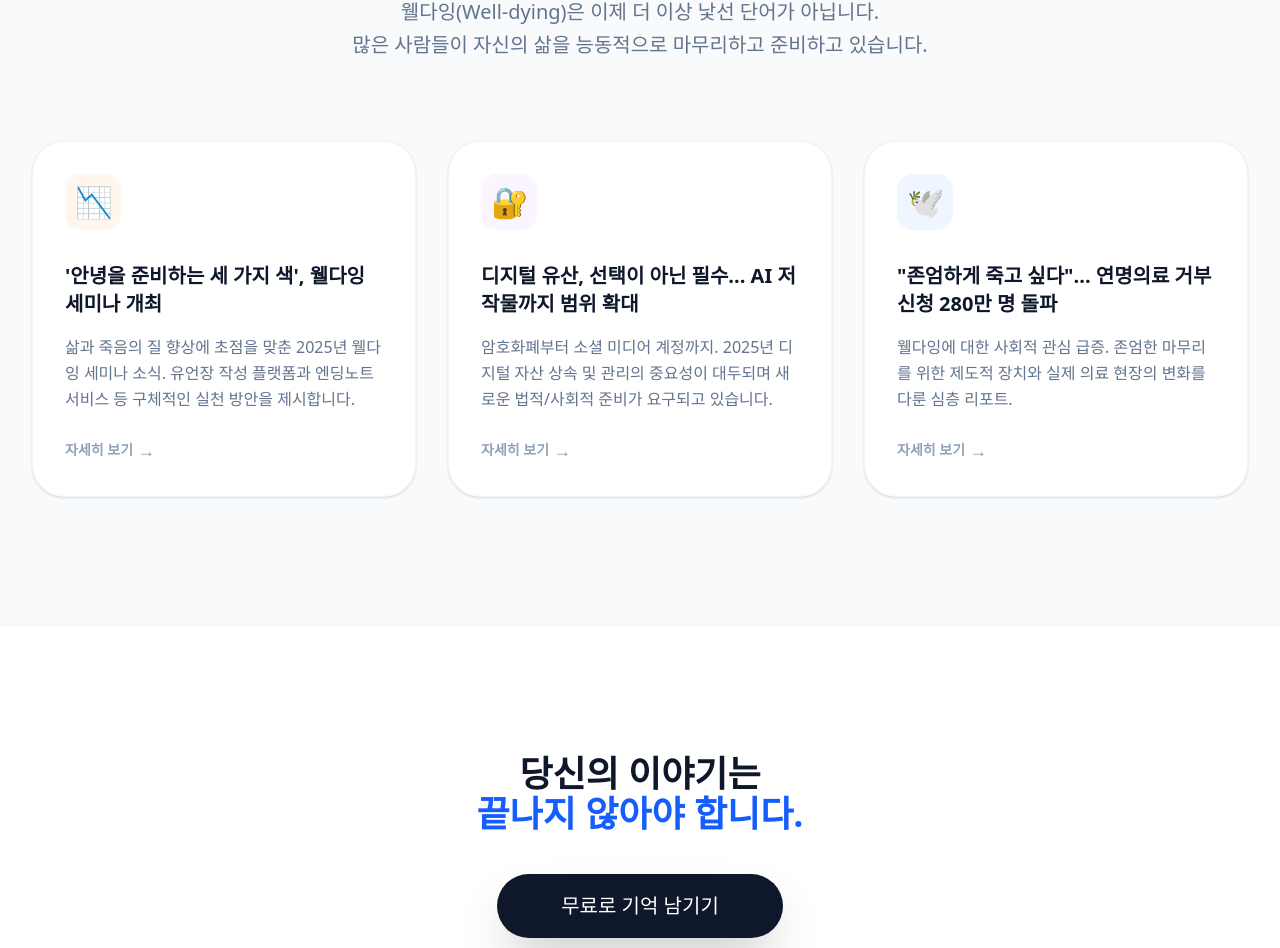
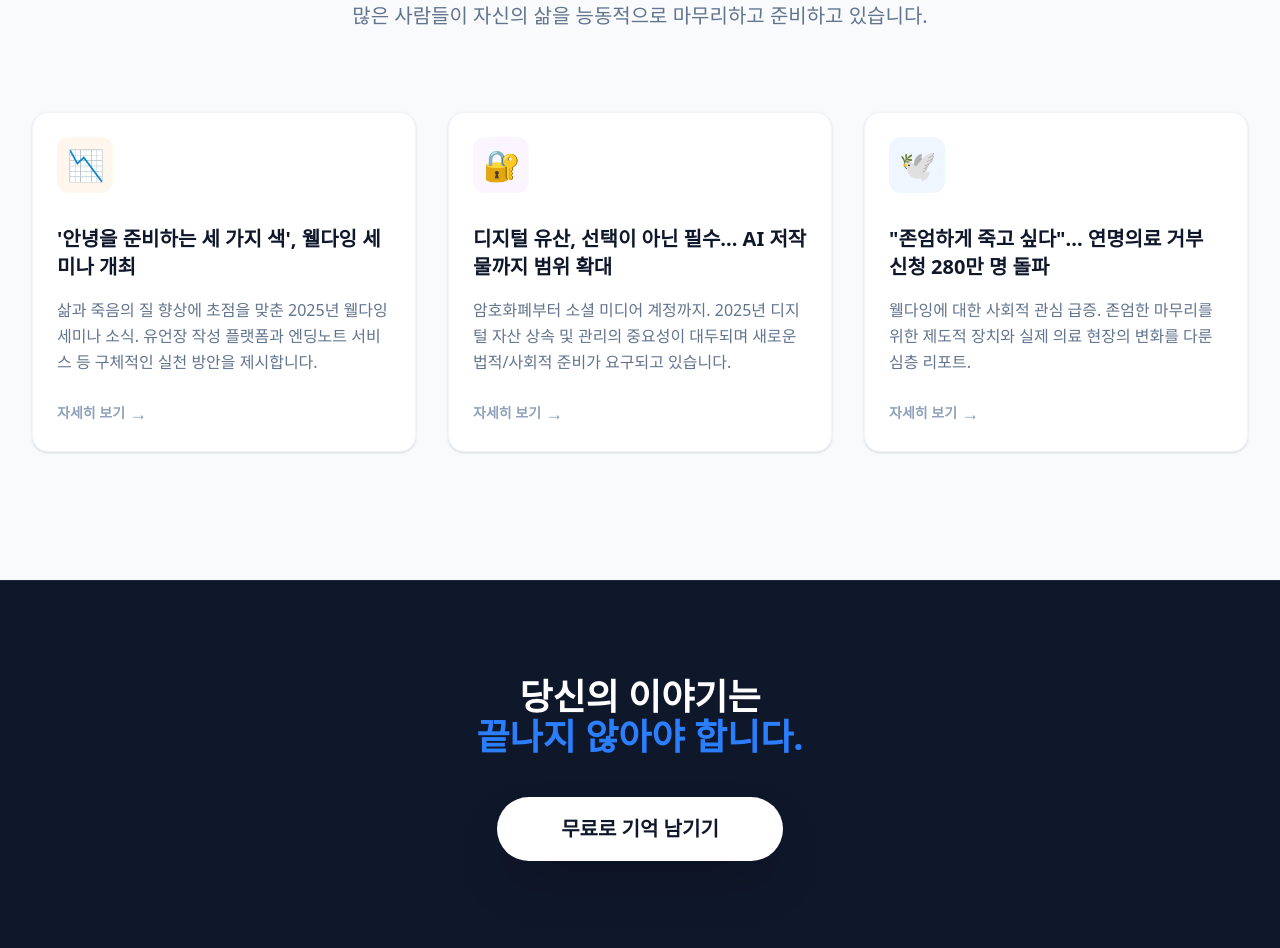
Before and after one commit to dbsdydgus25-gif/afterm, a Next.js app: page / in a window 1280 px wide. Shown: the part 1849-2797 px from the top of the page. Built offline with nearby package versions, Linux system fonts and the light colour scheme.

Commit message:
Fix: Rename logo file to ASCII for Vercel deployment

```diff
--- a/src/app/page.tsx
+++ b/src/app/page.tsx
@@ -36,8 +36,8 @@ export default function Home() {
             href="/"
             className="flex items-center hover:opacity-80 transition-opacity"
           >
-            {/* Text Logo as requested: Blue, Big, No background */}
-            <span className="text-3xl font-black tracking-tighter text-blue-600">
+            {/* Text Logo: Blue, Big, No background */}
+            <span className="text-xl md:text-3xl font-black tracking-tighter text-blue-600">
               AFTERM
             </span>
           </Link>
@@ -76,11 +76,11 @@ export default function Home() {
 
             {/* Typography */}
             <div className="space-y-4">
-              <h1 className="text-4xl sm:text-5xl md:text-6xl font-extrabold tracking-tight text-gray-900 leading-[1.2] break-keep drop-shadow-sm">
+              <h1 className="text-2xl sm:text-4xl md:text-5xl font-extrabold tracking-tight text-gray-900 leading-[1.2] break-keep drop-shadow-sm">
                 당신의 기억을<br className="sm:hidden" />
                 <span className="text-blue-600 ml-2 sm:ml-3">1분 안에</span> 남겨보세요.
               </h1>
-              <p className="text-lg sm:text-xl text-gray-600 font-medium tracking-normal break-keep">
+              <p className="text-sm sm:text-lg text-gray-600 font-medium tracking-normal break-keep">
                 떠난 후에도 당신이 기억되도록.
               </p>
             </div>
@@ -233,45 +233,45 @@ export default function Home() {
               </p>
             </div>
 
-            <div className="grid md:grid-cols-3 gap-8">
+            <div className="grid grid-cols-1 md:grid-cols-3 gap-4 md:gap-8">
               {/* Article 1 */}
-              <a href="https://careyounews.org" target="_blank" rel="noopener noreferrer" className="bg-white p-8 rounded-[2rem] border border-slate-100 shadow-sm hover:shadow-xl hover:-translate-y-1 transition-all duration-300 group cursor-pointer block">
-                <div className="w-14 h-14 bg-orange-50 rounded-2xl flex items-center justify-center text-3xl mb-8 group-hover:scale-110 transition-transform">📉</div>
-                <h3 className="text-xl font-bold text-slate-900 mb-4 group-hover:text-blue-600 transition-colors line-clamp-2">
+              <a href="https://careyounews.org" target="_blank" rel="noopener noreferrer" className="bg-white p-6 rounded-2xl border border-slate-100 shadow-sm hover:shadow-xl hover:-translate-y-1 transition-all duration-300 group cursor-pointer block h-full">
+                <div className="w-10 h-10 md:w-14 md:h-14 bg-orange-50 rounded-xl flex items-center justify-center text-xl md:text-3xl mb-4 md:mb-8 group-hover:scale-110 transition-transform">📉</div>
+                <h3 className="text-base md:text-xl font-bold text-slate-900 mb-2 md:mb-4 group-hover:text-blue-600 transition-colors line-clamp-2">
                   '안녕을 준비하는 세 가지 색', 웰다잉 세미나 개최
                 </h3>
-                <p className="text-slate-500 leading-relaxed mb-6 line-clamp-3">
+                <p className="hidden md:block text-slate-500 leading-relaxed mb-6 line-clamp-3">
                   삶과 죽음의 질 향상에 초점을 맞춘 2025년 웰다잉 세미나 소식. 유언장 작성 플랫폼과 엔딩노트 서비스 등 구체적인 실천 방안을 제시합니다.
                 </p>
-                <span className="text-sm font-semibold text-slate-400 group-hover:text-blue-500 flex items-center gap-1">
+                <span className="text-xs md:text-sm font-semibold text-slate-400 group-hover:text-blue-500 flex items-center gap-1">
                   자세히 보기 <span className="text-lg">→</span>
                 </span>
               </a>
 
               {/* Article 2 */}
-              <a href="https://heirsearch.com" target="_blank" rel="noopener noreferrer" className="bg-white p-8 rounded-[2rem] border border-slate-100 shadow-sm hover:shadow-xl hover:-translate-y-1 transition-all duration-300 group cursor-pointer block">
-                <div className="w-14 h-14 bg-purple-50 rounded-2xl flex items-center justify-center text-3xl mb-8 group-hover:scale-110 transition-transform">🔐</div>
-                <h3 className="text-xl font-bold text-slate-900 mb-4 group-hover:text-blue-600 transition-colors line-clamp-2">
+              <a href="https://heirsearch.com" target="_blank" rel="noopener noreferrer" className="bg-white p-6 rounded-2xl border border-slate-100 shadow-sm hover:shadow-xl hover:-translate-y-1 transition-all duration-300 group cursor-pointer block h-full">
+                <div className="w-10 h-10 md:w-14 md:h-14 bg-purple-50 rounded-xl flex items-center justify-center text-xl md:text-3xl mb-4 md:mb-8 group-hover:scale-110 transition-transform">🔐</div>
+                <h3 className="text-base md:text-xl font-bold text-slate-900 mb-2 md:mb-4 group-hover:text-blue-600 transition-colors line-clamp-2">
                   디지털 유산, 선택이 아닌 필수... AI 저작물까지 범위 확대
                 </h3>
-                <p className="text-slate-500 leading-relaxed mb-6 line-clamp-3">
+                <p className="hidden md:block text-slate-500 leading-relaxed mb-6 line-clamp-3">
                   암호화폐부터 소셜 미디어 계정까지. 2025년 디지털 자산 상속 및 관리의 중요성이 대두되며 새로운 법적/사회적 준비가 요구되고 있습니다.
                 </p>
-                <span className="text-sm font-semibold text-slate-400 group-hover:text-blue-500 flex items-center gap-1">
+                <span className="text-xs md:text-sm font-semibold text-slate-400 group-hover:text-blue-500 flex items-center gap-1">
                   자세히 보기 <span className="text-lg">→</span>
                 </span>
               </a>
 
               {/* Article 3 */}
-              <a href="https://youtube.com" target="_blank" rel="noopener noreferrer" className="bg-white p-8 rounded-[2rem] border border-slate-100 shadow-sm hover:shadow-xl hover:-translate-y-1 transition-all duration-300 group cursor-pointer block">
-                <div className="w-14 h-14 bg-blue-50 rounded-2xl flex items-center justify-center text-3xl mb-8 group-hover:scale-110 transition-transform">🕊️</div>
-                <h3 className="text-xl font-bold text-slate-900 mb-4 group-hover:text-blue-600 transition-colors line-clamp-2">
+              <a href="https://youtube.com" target="_blank" rel="noopener noreferrer" className="bg-white p-6 rounded-2xl border border-slate-100 shadow-sm hover:shadow-xl hover:-translate-y-1 transition-all duration-300 group cursor-pointer block h-full">
+                <div className="w-10 h-10 md:w-14 md:h-14 bg-blue-50 rounded-xl flex items-center justify-center text-xl md:text-3xl mb-4 md:mb-8 group-hover:scale-110 transition-transform">🕊️</div>
+                <h3 className="text-base md:text-xl font-bold text-slate-900 mb-2 md:mb-4 group-hover:text-blue-600 transition-colors line-clamp-2">
                   "존엄하게 죽고 싶다"... 연명의료 거부 신청 280만 명 돌파
                 </h3>
-                <p className="text-slate-500 leading-relaxed mb-6 line-clamp-3">
+                <p className="hidden md:block text-slate-500 leading-relaxed mb-6 line-clamp-3">
                   웰다잉에 대한 사회적 관심 급증. 존엄한 마무리를 위한 제도적 장치와 실제 의료 현장의 변화를 다룬 심층 리포트.
                 </p>
-                <span className="text-sm font-semibold text-slate-400 group-hover:text-blue-500 flex items-center gap-1">
+                <span className="text-xs md:text-sm font-semibold text-slate-400 group-hover:text-blue-500 flex items-center gap-1">
                   자세히 보기 <span className="text-lg">→</span>
                 </span>
               </a>
@@ -280,15 +280,15 @@ export default function Home() {
         </section>
 
         {/* Closing Section */}
-        <section className="w-full py-32 bg-white text-center border-t border-slate-100">
-          <h2 className="text-2xl md:text-4xl font-extrabold text-slate-900 mb-10">
+        <section className="w-full py-24 bg-slate-900 text-center border-t border-slate-800">
+          <h2 className="text-2xl md:text-4xl font-extrabold text-white mb-10">
             당신의 이야기는<br />
-            <span className="text-blue-600">끝나지 않아야 합니다.</span>
+            <span className="text-blue-500">끝나지 않아야 합니다.</span>
           </h2>
           <Button
             onClick={() => setIsModalOpen(true)}
             size="lg"
-            className="px-16 py-8 text-xl rounded-full bg-slate-900 text-white hover:bg-black shadow-2xl hover:shadow-xl transition-all hover:-translate-y-1"
+            className="px-16 py-8 text-xl rounded-full bg-white text-slate-900 hover:bg-slate-100 shadow-2xl hover:shadow-xl transition-all hover:-translate-y-1 font-bold"
           >
             무료로 기억 남기기
           </Button>
```
